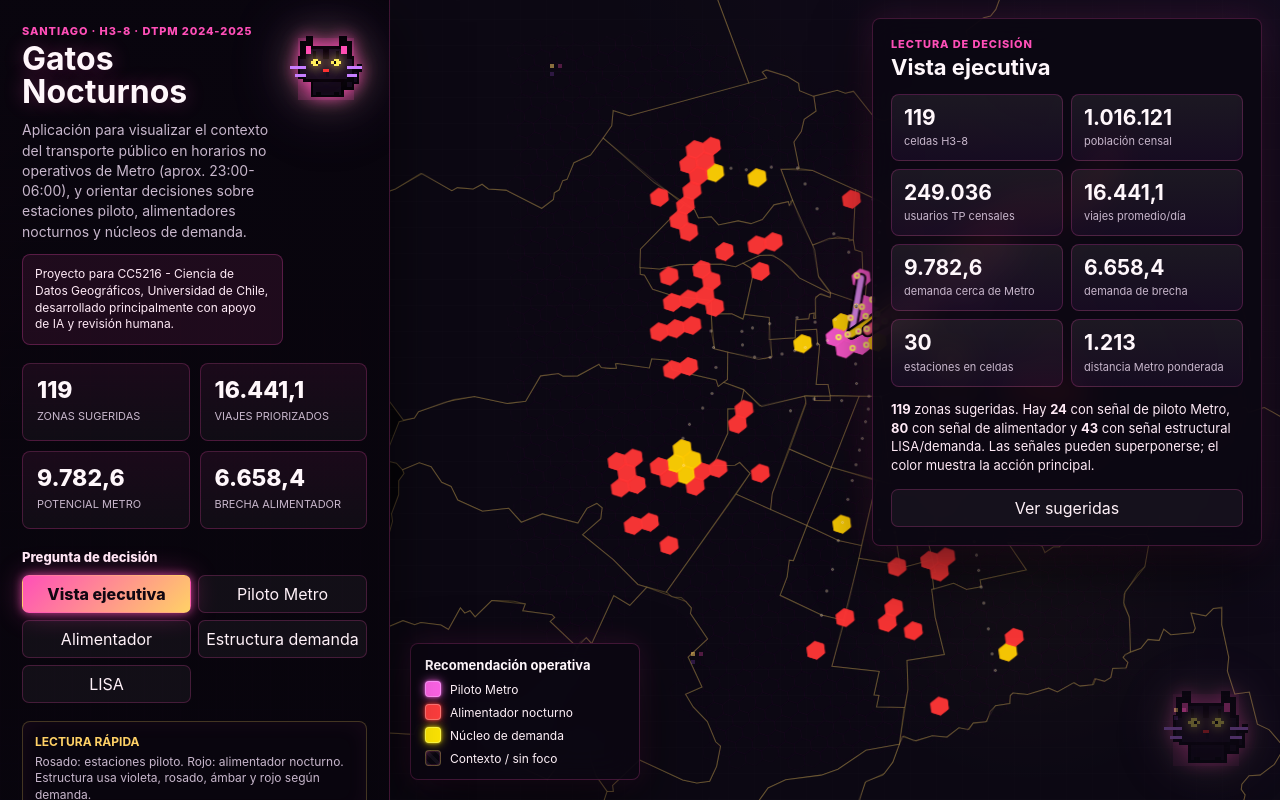
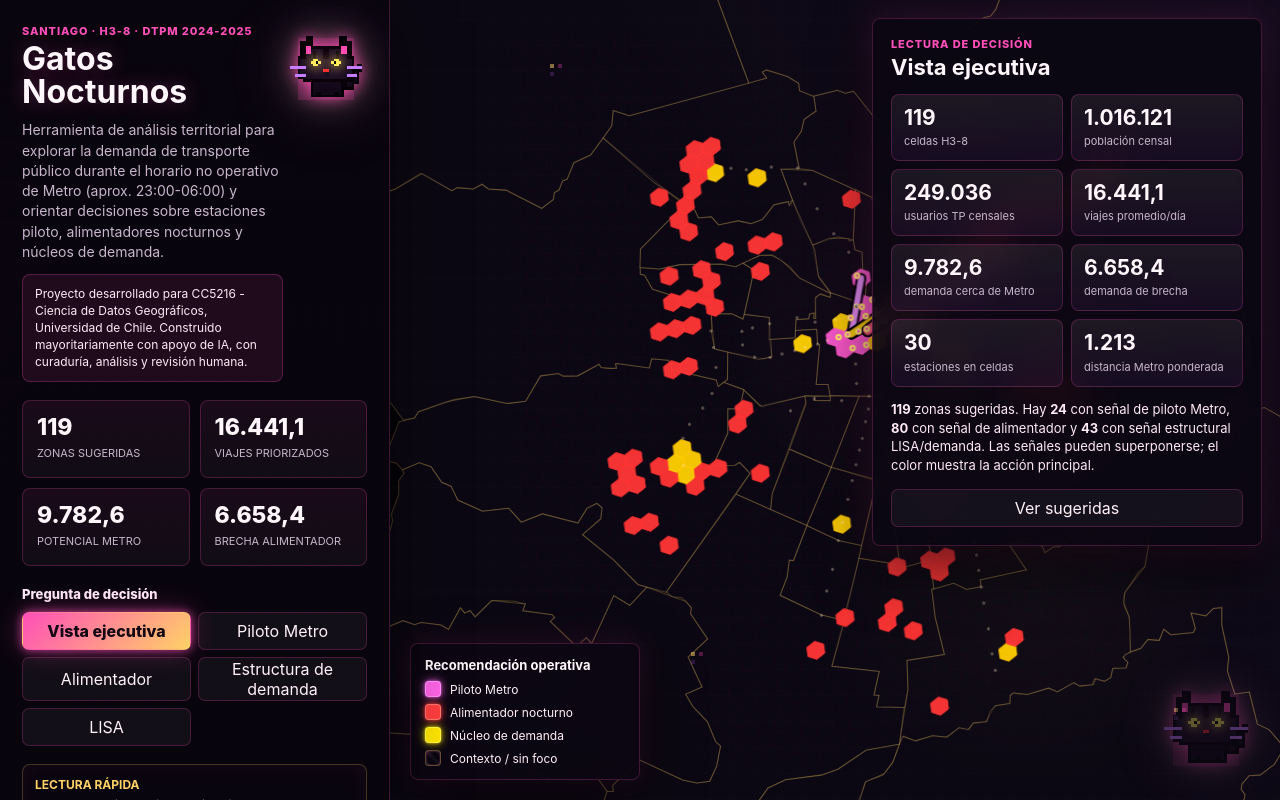
Before and after one commit to Damaynd/app-gatos-nocturnos, a Next.js app: page / in a window 1280 px wide. Built offline with nearby package versions, Linux system fonts and the light colour scheme.

Commit message:
Polish final copy and documentation

```diff
--- a/app/layout.jsx
+++ b/app/layout.jsx
@@ -3,7 +3,7 @@ import "../src/styles.css";
 export const metadata = {
   title: "Gatos Nocturnos | CC5216 Ciencia de Datos Geográficos",
   description:
-    "Aplicación para visualizar el contexto del transporte público en horarios no operativos de Metro, aprox. 23:00-06:00, desarrollada mayoritariamente con apoyo de IA para CC5216 - Ciencia de Datos Geográficos, Universidad de Chile.",
+    "Herramienta de análisis territorial para explorar la demanda de transporte público en horario no operativo de Metro (aprox. 23:00-06:00), desarrollada para CC5216 - Ciencia de Datos Geográficos, Universidad de Chile.",
 };
 
 export default function RootLayout({ children }) {
--- a/app/page.jsx
+++ b/app/page.jsx
@@ -22,13 +22,13 @@ export default function Home() {
           <p className="eyebrow">Santiago · H3-8 · DTPM 2024-2025</p>
           <h1>Gatos Nocturnos</h1>
           <p className="lead">
-            Aplicación para visualizar el contexto del transporte público en horarios no operativos de Metro
-            (aprox. 23:00-06:00), y orientar decisiones sobre estaciones piloto, alimentadores nocturnos y núcleos
-            de demanda.
+            Herramienta de análisis territorial para explorar la demanda de transporte público durante el horario no
+            operativo de Metro (aprox. 23:00-06:00) y orientar decisiones sobre estaciones piloto, alimentadores
+            nocturnos y núcleos de demanda.
           </p>
           <p className="project-statement">
-            Proyecto para CC5216 - Ciencia de Datos Geográficos, Universidad de Chile, desarrollado principalmente
-            con apoyo de IA y revisión humana.
+            Proyecto desarrollado para CC5216 - Ciencia de Datos Geográficos, Universidad de Chile. Construido
+            mayoritariamente con apoyo de IA, con curaduría, análisis y revisión humana.
           </p>
         </header>
 
@@ -59,7 +59,7 @@ export default function Home() {
             </button>
             <button data-mode="pilot">Piloto Metro</button>
             <button data-mode="feeder">Alimentador</button>
-            <button data-mode="structure">Estructura demanda</button>
+            <button data-mode="structure">Estructura de demanda</button>
             <button data-mode="lisa">LISA</button>
           </div>
         </section>
@@ -74,7 +74,7 @@ export default function Home() {
           <p className="determinant-copy">
             Se priorizan variables interpretables y accionables: dependencia del transporte público, intensidad
             urbana, perfil de movilidad nocturna y relación con Metro. Se dejan fuera variables redundantes, muy
-            correlacionadas entre sí, con baja señal territorial o poco útiles para decidir operación nocturna.
+            correlacionadas entre sí, con baja señal territorial o poco útiles para decidir la operación nocturna.
           </p>
           <p className="correlation-meta" id="correlationMeta">Correlación con demanda nocturna.</p>
           <div id="correlationChart" className="correlation-chart"></div>
--- a/src/app.js
+++ b/src/app.js
@@ -657,10 +657,10 @@ function recommendationReason(feature) {
   const profile = decisionProfile(feature);
   if (!profile) return "Contexto urbano: no aparece como prioridad operativa bajo los criterios actuales.";
   if (profile.kind === "pilot") {
-    return `Estación piloto sugerida: ${p.pilot_station_name || "estación cercana"} concentra señal de corredor OD top ${p.pilot_corridor_rank || "--"} y demanda nocturna alta.`;
+    return `Estación piloto sugerida: ${p.pilot_station_name || "estación cercana"} concentra señal del corredor OD priorizado #${p.pilot_corridor_rank || "--"} y demanda nocturna alta.`;
   }
   if (profile.kind === "feeder") {
-    return "Candidato a alimentador nocturno: demanda relevante fuera del radio caminable de 1000 m de Metro, con brecha de cobertura y score alto.";
+    return "Candidato a alimentador nocturno: demanda relevante fuera del radio caminable de 1000 m de Metro, con brecha de cobertura y puntaje alto.";
   }
   return "Núcleo estructural: cluster LISA significativo o demanda extrema con residuo alto; ayuda a ordenar la red nocturna.";
 }
@@ -706,8 +706,8 @@ function tooltipHtml(p) {
         <span>Población censal</span><b>${number(p.poblacion_total)}</b>
         <span>Distancia Metro</span><b>${number(p.dist_metro_m)} m</b>
         <span>LISA</span><b>${p.lisa_cluster || "Sin dato"}</b>
-        <span>Score piloto</span><b>${number(p.score_piloto_metro, 2)}</b>
-        <span>Score brecha</span><b>${number(p.score_brecha_cobertura, 2)}</b>
+        <span>Puntaje piloto</span><b>${number(p.score_piloto_metro, 2)}</b>
+        <span>Puntaje brecha</span><b>${number(p.score_brecha_cobertura, 2)}</b>
         ${pilotRows}
         ${olsRow}
       </div>
@@ -782,7 +782,7 @@ function decisionSummaryText(mode, features) {
   const structureCount = featuresForMode("structure").length;
   if (mode === "pilot") {
     return `
-      Prioriza celdas de alta demanda alrededor de estaciones a 800 m o menos de corredores OD top 10.
+      Prioriza celdas de alta demanda alrededor de estaciones a 800 m o menos de los 10 corredores OD de mayor demanda.
       Útil para escoger qué estaciones deberían abrir primero en un piloto nocturno.
     `;
   }
@@ -839,7 +839,7 @@ function updateDetailForFeature(feature) {
     ${recommendationReason(feature)}
     ${pilotText}
     LISA: <b>${p.lisa_cluster || "sin dato"}</b>; distancia a Metro: <b>${number(p.dist_metro_m)} m</b>;
-    score piloto: <b>${number(p.score_piloto_metro, 2)}</b>; score brecha: <b>${number(p.score_brecha_cobertura, 2)}</b>.
+    puntaje piloto: <b>${number(p.score_piloto_metro, 2)}</b>; puntaje brecha: <b>${number(p.score_brecha_cobertura, 2)}</b>.
     <div class="feature-determinants"><strong>Variables locales seleccionadas</strong>${determinantFeatureSummary(p)}</div>
   `);
 }
@@ -1290,7 +1290,7 @@ function selectPilotStation(stationId) {
   const nearShare = stats.celdas ? (stats.cerca1000 / stats.celdas) * 100 : 0;
   updateDetailForAggregate(`Estación piloto · ${features[0].properties.pilot_station_name || "foco sugerido"}`, stats, `
     Zona de referencia alrededor de la estación sugerida. <b>${pct(nearShare, 1)}</b> de las celdas está a
-    1000 m o menos de una estación, con demanda asociada al corredor OD top
+    1000 m o menos de una estación, con demanda asociada al corredor OD priorizado
     <b>${features[0].properties.pilot_corridor_rank || "--"}</b>.
   `);
 }
```
Also changed, not shown: 1 other file (tests, documents, lock files or other folders).
